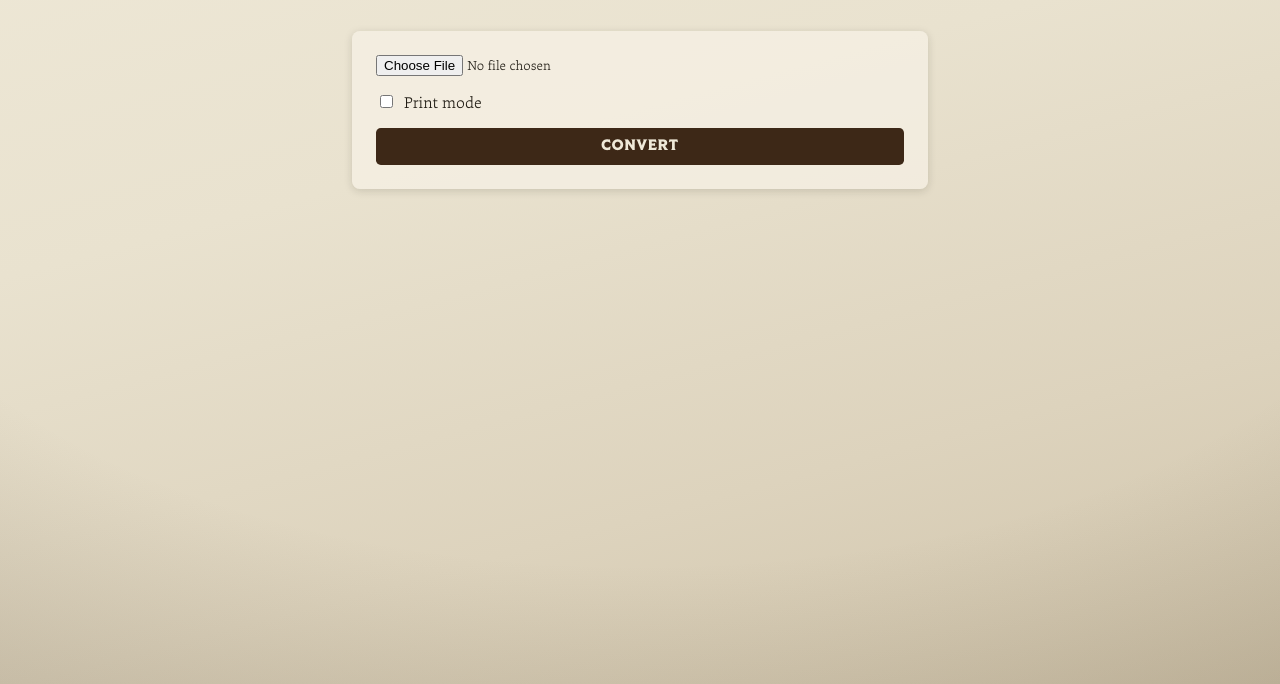
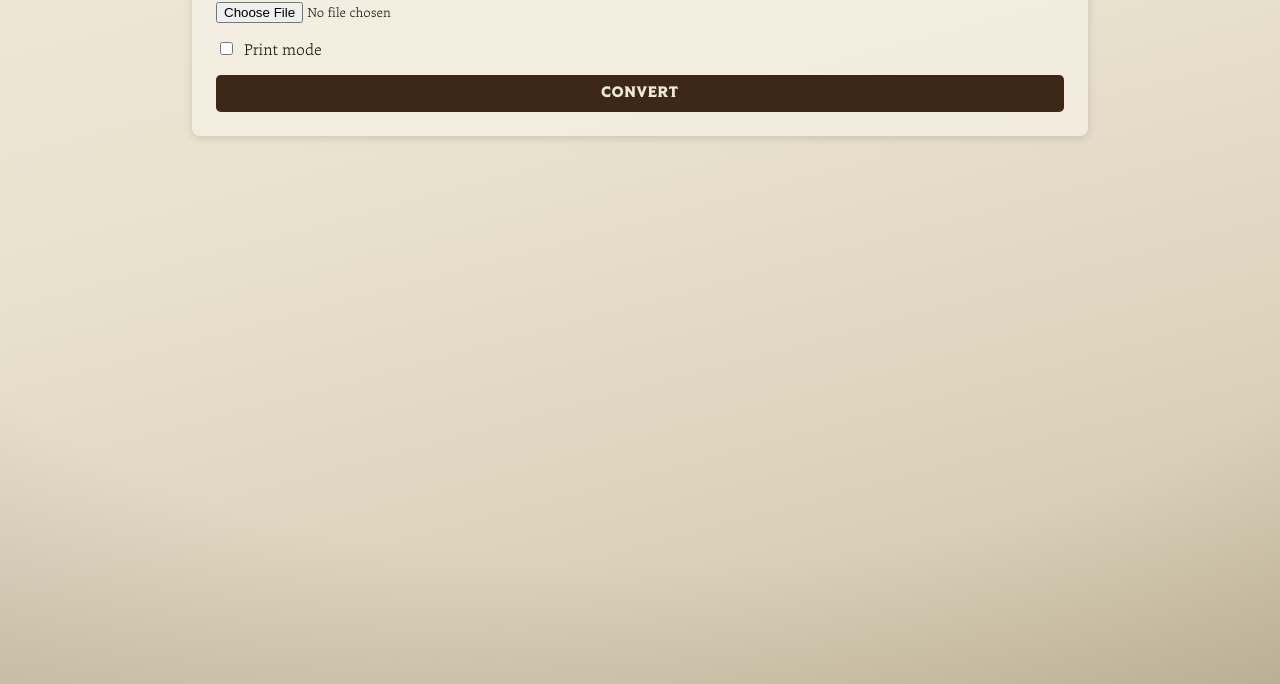
Before and after one commit to tbruyelle/grimwild-md, a plain HTML site: page static/index.html in a window 1280 px wide. Shown: the part 180-864 px from the top of the page. Drawn offline with Linux system fonts and the light colour scheme.

Commit message:
widen webapp column on desktop

```diff
--- a/static/styles.css
+++ b/static/styles.css
@@ -47,6 +47,9 @@ main {
   max-width: 36rem;
   margin: 4rem auto;
   padding: 0 1.5rem;
+}
+@media (min-width: 800px) {
+  main { max-width: 56rem; }
 }
 
 h1 {
```
